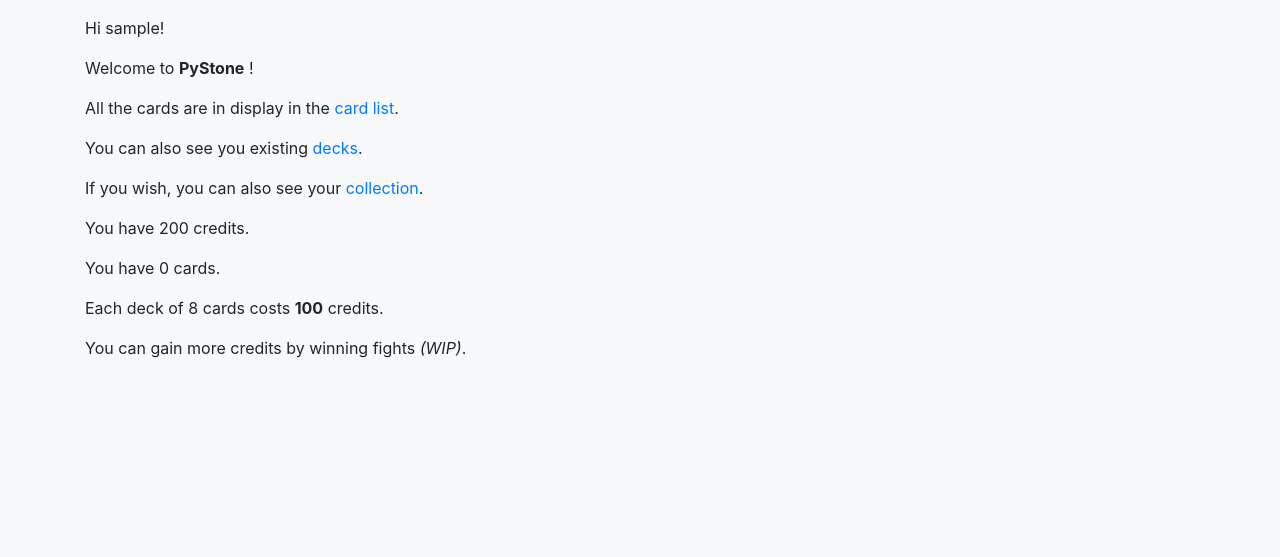
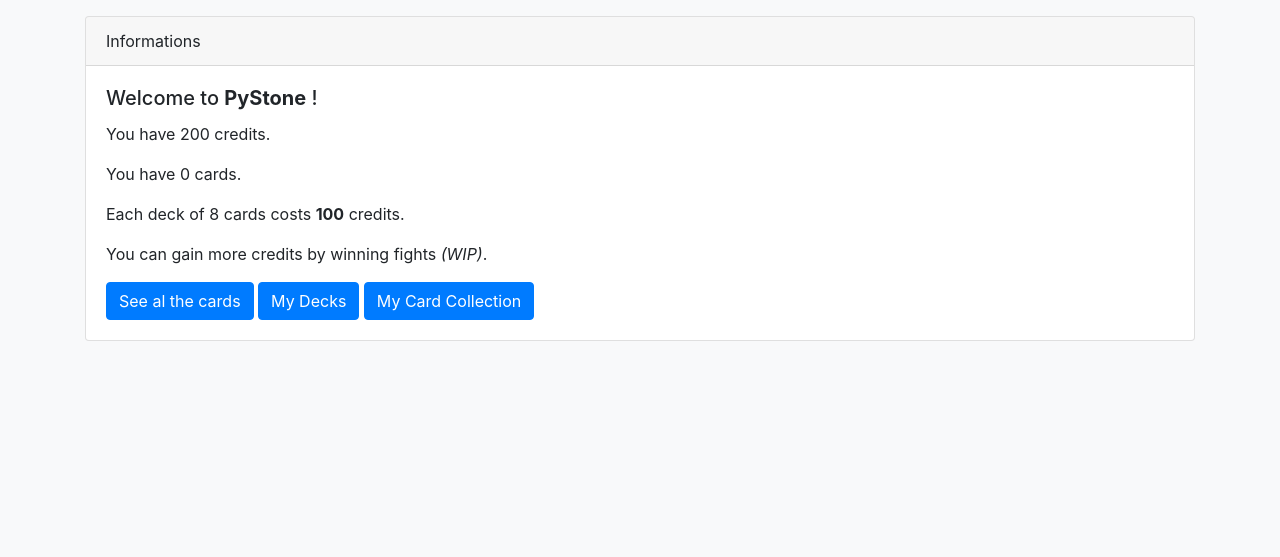
Before and after one commit to Mapsred/ESGI5_Python, a Django app: page / in a window 1280 px wide. Shown: the part 56-613 px from the top of the page. Run offline with Django 3.2, Linux system fonts and the light colour scheme; the visitor is signed in with stand-in values (Sample User, id 1); data comes from the database, SQL or seed files in the repository; some libraries are stand-ins or nearby versions.

Commit message:
Update homepage display

```diff
--- a/templates/home.html
+++ b/templates/home.html
@@ -4,20 +4,25 @@
 
 {% block content %}
     <div class="container">
-        {% if user.is_authenticated %}
-            <p>Hi {{ user.username }}!</p>
-            <p>Welcome to <b>PyStone</b> !</p>
+        <div class="card">
+            <div class="card-header">Informations</div>
+            <div class="card-body">
+                {% if user.is_authenticated %}
+                    <h5 class="card-title">Welcome to <b>PyStone</b> !</h5>
+                    <p class="card-text">You have {{ profile.credits }} credits.</p>
+                    <p class="card-text">You have {{ number_cards }} cards.</p>
+                    <p class="card-text">Each deck of 8 cards costs <b>100</b> credits.</p>
+                    <p class="card-text">You can gain more credits by winning fights <i>(WIP)</i>.</p>
 
-            <p>All the cards are in display in the <a href="{% url 'card_list' %}">card list</a>.</p>
-            <p>You can also see you existing <a href="{% url 'deck_list' %}">decks</a>.</p>
-            <p>If you wish, you can also see your <a href="{% url 'profile_card_list' %}">collection</a>.</p>
-            <p>You have {{ profile.credits }} credits.</p>
-            <p>You have {{ number_cards }} cards.</p>
-            <p>Each deck of 8 cards costs <b>100</b> credits.</p>
-            <p>You can gain more credits by winning fights <i>(WIP)</i>.</p>
-        {% else %}
-            <p>You are not logged in</p>
-            <a href="{% url 'login' %}">login</a>
-        {% endif %}
+                    <a href="{% url 'card_list' %}" class="btn btn-primary">See al the cards</a>
+                    <a href="{% url 'deck_list' %}" class="btn btn-primary">My Decks</a>
+                    <a href="{% url 'profile_card_list' %}" class="btn btn-primary">My Card Collection</a>
+                {% else %}
+                    <p class="card-text">You are not logged in</p>
+                    <a href="{% url 'login' %}">login</a>
+                {% endif %}
+            </div>
+        </div>
+
     </div>
 {% endblock %}
```
